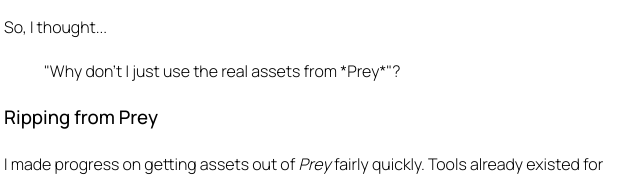
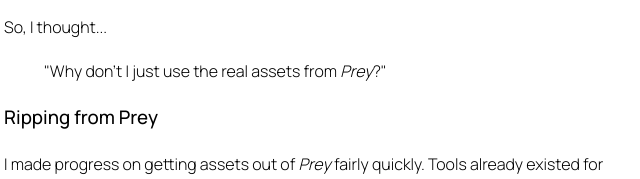
Before and after one commit to memequester/memequester.github.io, an Eleventy site: page src/blogs/leveldesign.md in a window 1280 px wide. Shown: the part 2330-2509 px from the top of the page, 316-956 px from the left. Built offline with nearby package versions, Linux system fonts and the light colour scheme; Eleventy itself is replaced by a stand-in of ours; files that its build step writes are made by us from their sources; a web font is replaced by a local one; what prettier would draw is missing.

Commit message:
Update leveldesign.md

```diff
--- a/src/blogs/leveldesign.md
+++ b/src/blogs/leveldesign.md
@@ -27,7 +27,7 @@
 
 So, I thought...
 
-<blockquote>"Why don't I just use the real assets from *Prey*"?</blockquote>
+<blockquote>"Why don't I just use the real assets from <i>Prey</i>?"</blockquote>
 
 ### Ripping from Prey
 I made progress on getting assets out of *Prey* fairly quickly. Tools already existed for extracting assets from CryEngine games; one I relied on from the very beginning of the project to the very end was Markemp's cgf-converter, a program originally designed for extracting mechs from MechWarrior Online.
```
